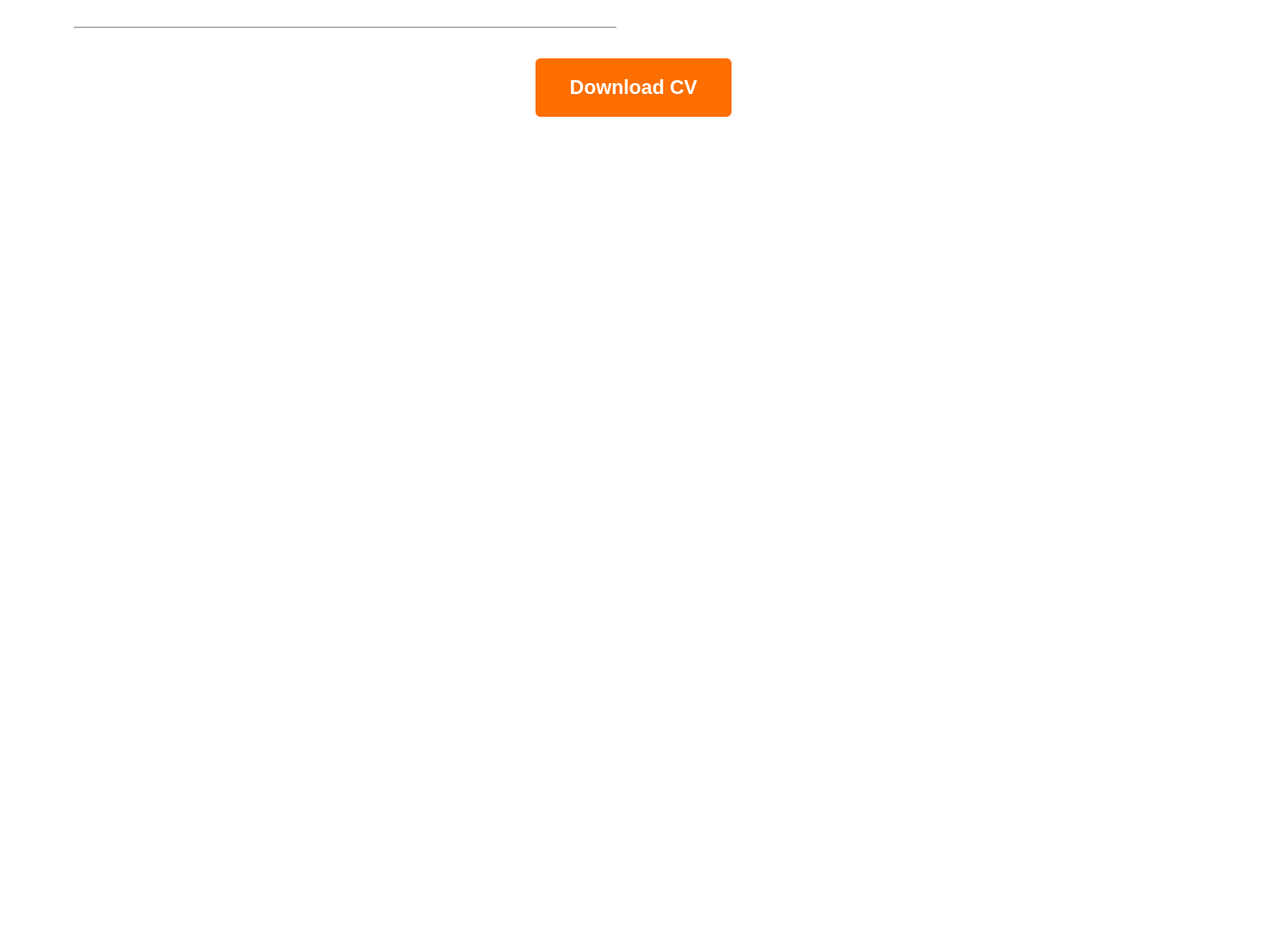
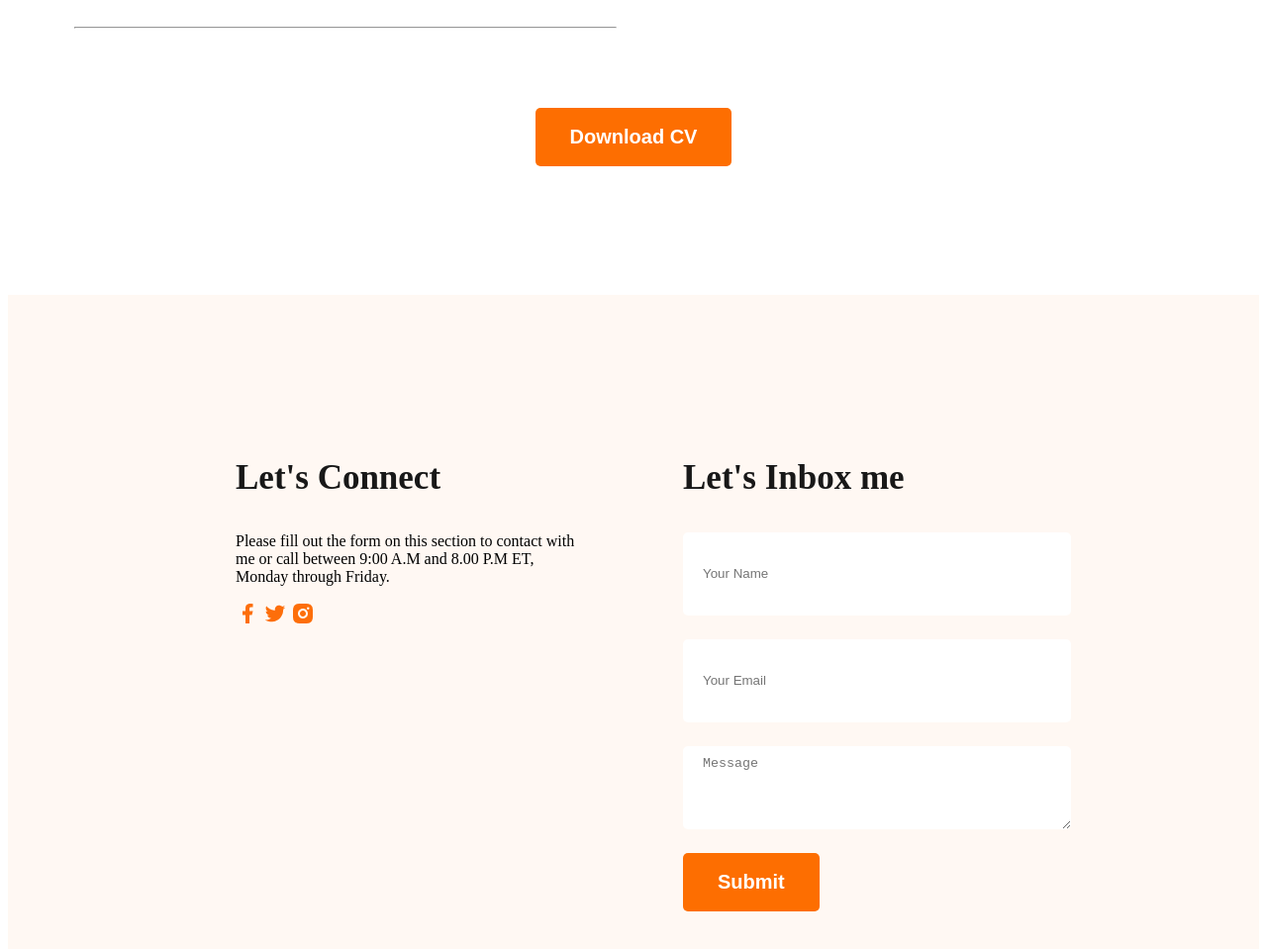
Before and after one commit to sajjadursohag/web-dev-portfolio, a plain HTML site: page index.html in a window 1280 px wide. Shown: the part 2763-3722 px from the top of the page at 99% size. Before the commit the page ends 3011 px from the top, so only its background shows below. Drawn offline with Linux system fonts and the light colour scheme.

Commit message:
added footer

```diff
--- a/index.html
+++ b/index.html
@@ -96,7 +96,7 @@
 
          </section>
          <section class="resume">
-            <h3 class="section-title">A summary of My Resume</h3>
+            <h3 class="section-title text-center">A summary of My Resume</h3>
             <div class="resume-container">
                 <div class="resume-column">
                     <h3 class="column-title">My Education</h3>
@@ -147,7 +147,7 @@
                 </div>
 
             </div>
-            <div class="text-center">
+            <div class="text-center resume-download-cv">
                 <button class="btn-primary">Download CV</button>
 
             </div>
@@ -162,8 +162,28 @@
 
 
     </main>
-    <footer>
+    <footer class="secondary-bg">
+        <div class="footer-column">
+            <h3 class="section-title">Let's Connect</h3>
+            <p>Please fill out the form on this section to contact with me or call between 9:00 A.M and 8.00 P.M ET, Monday through Friday.</p>
+            <div>
+                <a href=""><img src="images/icons/facebook.png" alt=""></a>
+                <a href=""><img src="images/icons/twitter.png" alt=""></a>
+                <a href=""><img src="images/icons/insta.png" alt=""></a>
+            </div>
 
+        </div>
+
+        <div class="footer-column">
+            <h3 class="section-title">Let's Inbox me</h3>
+            <form action="">
+                <input type="text" name="" id="" placeholder="Your Name">
+                <input type="email" name="" id="" placeholder="Your Email">
+                <textarea name="" id="" cols="30" rows="20" placeholder="Message"></textarea>
+                <input class="btn-primary" type="submit" value="Submit">
+
+            </form>
+        </div>
     </footer>
 </body>
 </html>
--- a/styles/portfolio.css
+++ b/styles/portfolio.css
@@ -161,3 +161,29 @@ main section{
 .resume hr{
     margin: 30px 5px;
 }
+
+.resume-download-cv{
+    margin-top: 50px;
+}
+
+/* footer */
+footer{
+    padding: 130px 230px;
+    display: flex;
+    gap: 100px;
+}
+.footer-column{
+    width: 50%;
+}
+
+footer input[type="text"], footer input[type="email"], footer textarea {
+    height: 64px;
+    border-radius: 5px;
+    background-color: white;
+    display: block;
+    width: 100%;
+    padding: 10px 20px;
+    margin-bottom: 24px;
+    border: none;
+
+}
```
